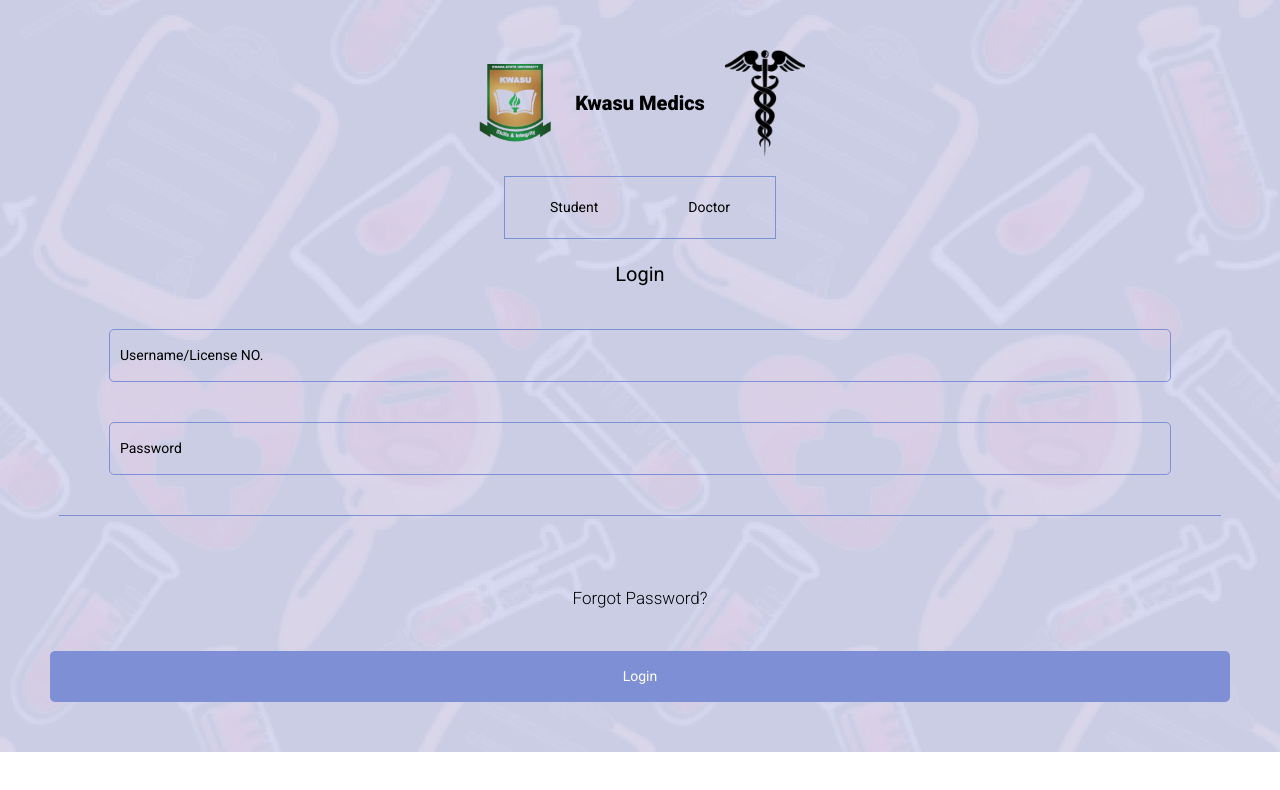
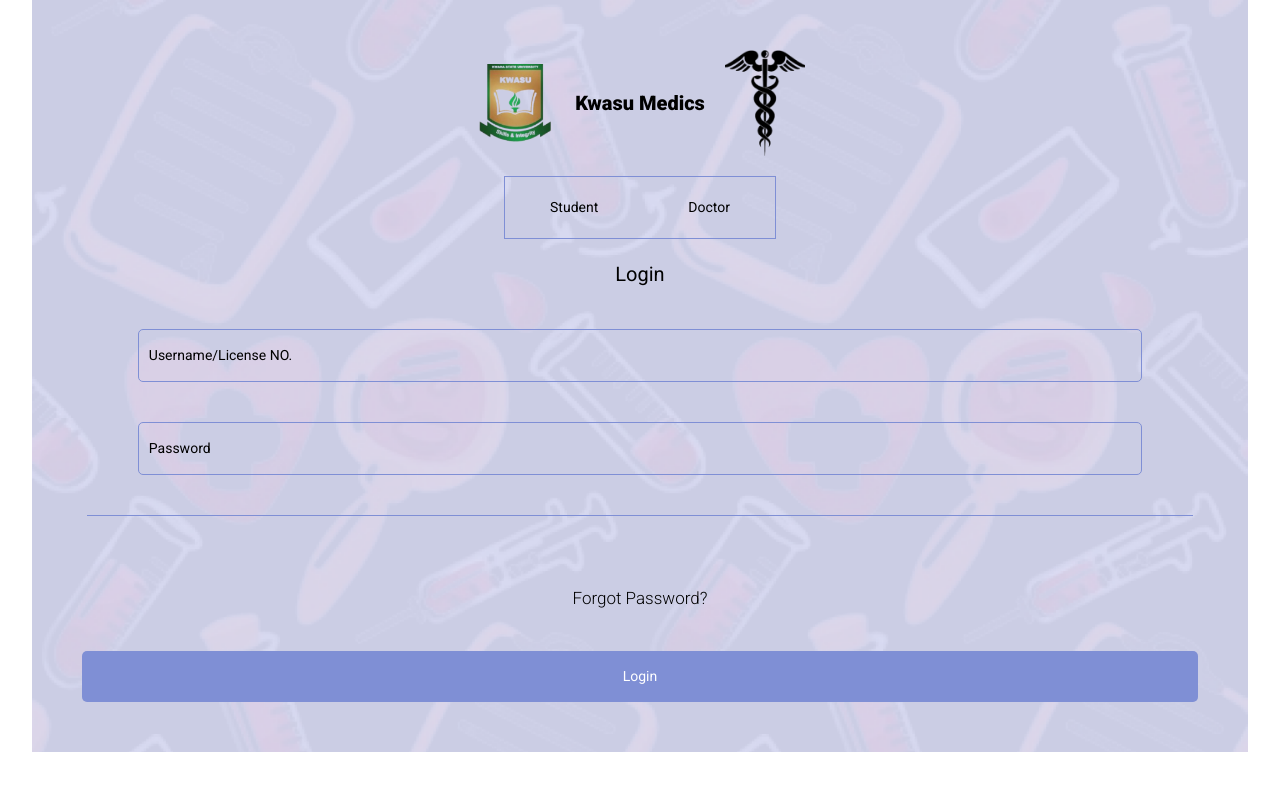
Before and after one commit to abdullahi-mohammed/kwasu-medics, a React (Vite) app: page /login in a window 1280 px wide. Shown: the top 790 px of the page. Built offline with nearby package versions, Linux system fonts and the light colour scheme.

Commit message:
add whitespace around

```diff
--- a/src/pages/forgotPassword/forgotPassword.module.css
+++ b/src/pages/forgotPassword/forgotPassword.module.css
@@ -8,6 +8,8 @@
   align-items: center;
   padding: 50px;
   padding-bottom: 100px;
+  width: 95%;
+  margin: 0 auto;
 }
 
 @media (max-width: 768px) {
--- a/src/pages/login/login.module.css
+++ b/src/pages/login/login.module.css
@@ -7,6 +7,8 @@
   flex-direction: column;
   align-items: center;
   padding: 50px;
+  width: 95%;
+  margin: 0 auto;
 }
 
 @media (max-width: 768px) {
```
